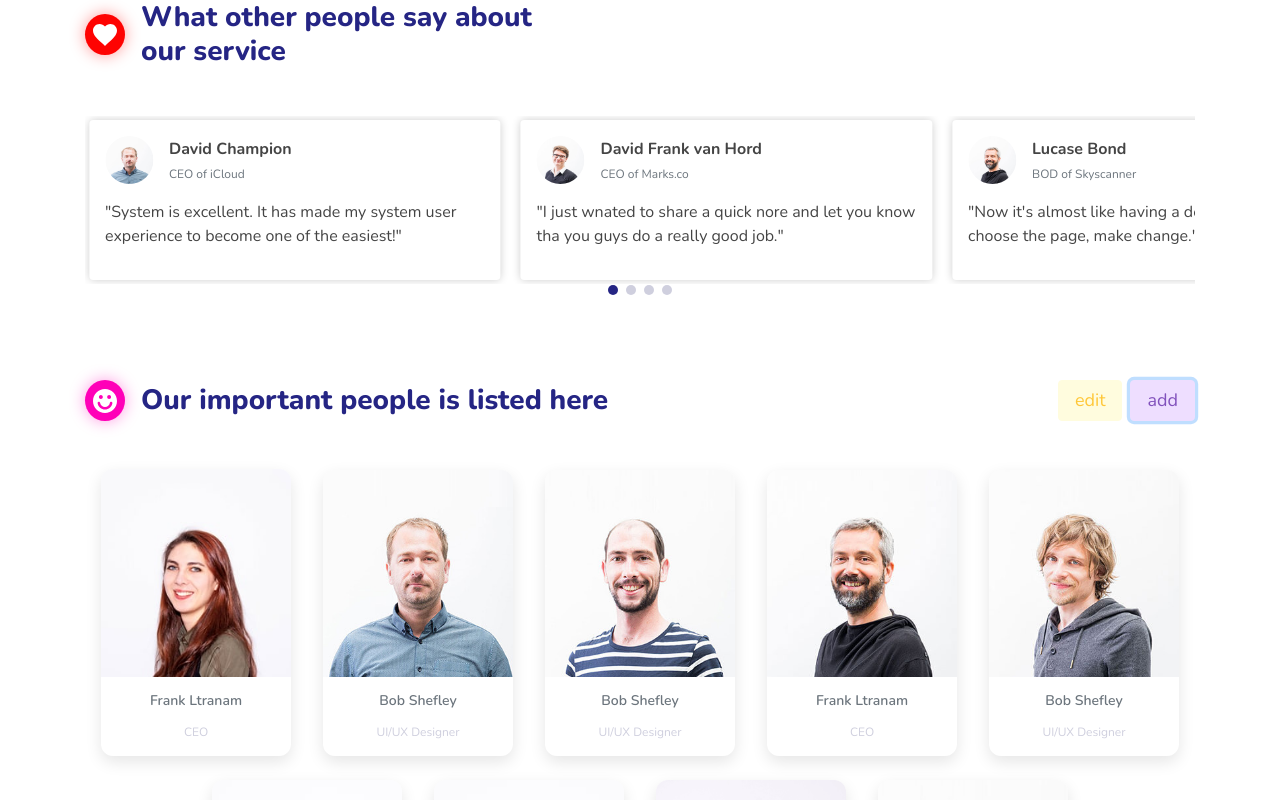
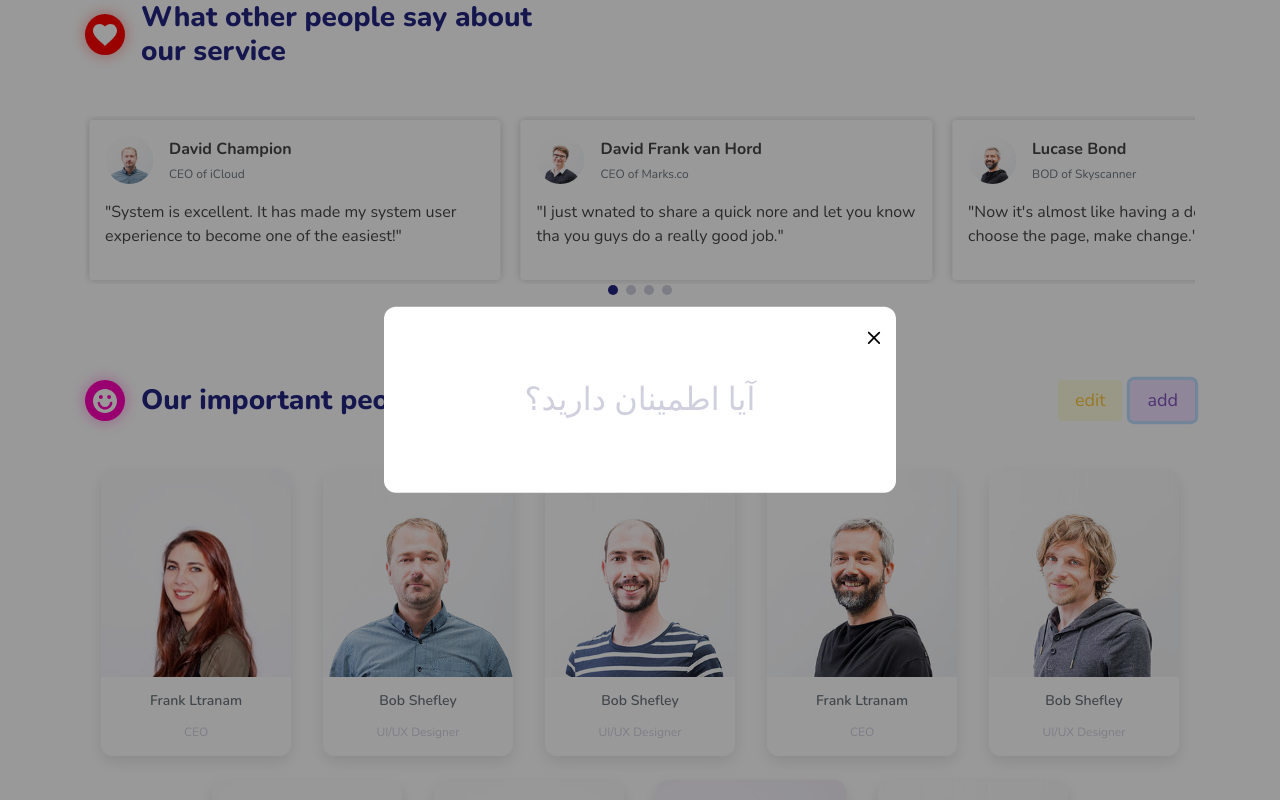
Before and after one commit to mmehdinasiri/Finology-Front-End-Assessment, a React (Create React App) app: page / in a window 1280 px wide. Both pictures are taken after a click on the button "add". Shown: the part 1653-2453 px from the top of the page. Built offline with nearby package versions, Linux system fonts and the light colour scheme.

Commit message:
add modal component

```diff
--- a/public/index.html
+++ b/public/index.html
@@ -11,34 +11,13 @@
 		/>
 		<link rel="apple-touch-icon" href="%PUBLIC_URL%/logo192.png" />
 		<link rel="stylesheet" href="%PUBLIC_URL%/fonts/Nunito/fontNunito.css" />
-		<!--
-      manifest.json provides metadata used when your web app is installed on a
-      user's mobile device or desktop. See https://developers.google.com/web/fundamentals/web-app-manifest/
-    -->
+
 		<link rel="manifest" href="%PUBLIC_URL%/manifest.json" />
-		<!--
-      Notice the use of %PUBLIC_URL% in the tags above.
-      It will be replaced with the URL of the `public` folder during the build.
-      Only files inside the `public` folder can be referenced from the HTML.
-
-      Unlike "/favicon.ico" or "favicon.ico", "%PUBLIC_URL%/favicon.ico" will
-      work correctly both with client-side routing and a non-root public URL.
-      Learn how to configure a non-root public URL by running `npm run build`.
-    -->
-		<title>React App</title>
+		<title>Finology Front-End Assessment</title>
 	</head>
 	<body>
 		<noscript>You need to enable JavaScript to run this app.</noscript>
 		<div id="root"></div>
-		<!--
-      This HTML file is a template.
-      If you open it directly in the browser, you will see an empty page.
-
-      You can add webfonts, meta tags, or analytics to this file.
-      The build step will place the bundled scripts into the <body> tag.
-
-      To begin the development, run `npm start` or `yarn start`.
-      To create a production bundle, use `npm run build` or `yarn build`.
-    -->
+		<div id="modal-root"></div>
 	</body>
 </html>
--- /dev/null
+++ b/src/components/Modal/Modal.tsx
@@ -0,0 +1,39 @@
+import React from 'react'
+import ReactDom from 'react-dom'
+
+interface IModal {
+	open: boolean
+	children: React.ReactElement | React.ReactElement[]
+	onClose: () => void
+}
+const modalRoot = document.getElementById('modal-root') as HTMLElement
+
+const Modal = ({ open, children, onClose }: IModal): JSX.Element | null => {
+	if (!open) return null
+
+	return ReactDom.createPortal(
+		<>
+			<div className='modal-overlay' onClick={onClose} />
+			<div className='modal-wrapper'>
+				<button className='modal-close-btn' onClick={onClose}>
+					<svg
+						width='1em'
+						height='1em'
+						viewBox='0 0 16 16'
+						className='bi bi-x'
+						fill='currentColor'
+						xmlns='http://www.w3.org/2000/svg'
+					>
+						<path
+							fillRule='evenodd'
+							d='M4.646 4.646a.5.5 0 0 1 .708 0L8 7.293l2.646-2.647a.5.5 0 0 1 .708.708L8.707 8l2.647 2.646a.5.5 0 0 1-.708.708L8 8.707l-2.646 2.647a.5.5 0 0 1-.708-.708L7.293 8 4.646 5.354a.5.5 0 0 1 0-.708z'
+						/>
+					</svg>
+				</button>
+				{children}
+			</div>
+		</>,
+		modalRoot
+	)
+}
+export default Modal
--- a/src/components/PeopleList/PeopleList.tsx
+++ b/src/components/PeopleList/PeopleList.tsx
@@ -1,5 +1,6 @@
 import { FC, useState } from 'react'
 import PeopleCard from './PeopleCard'
+import { Modal } from '../'
 import { ReactComponent as HappyFace } from '../../icons/happy-face.svg'
 import { ReactComponent as Garbage } from '../../icons/garbage.svg'
 import { v4 as uuidv4 } from 'uuid'
@@ -67,6 +68,7 @@ const UserList = [
 	}
 ]
 const PeopleList: FC = () => {
+	const [isModalOpen, setIsModalOpen] = useState<boolean>(false)
 	const [selectMode, setSelectMode] = useState<boolean>(false)
 	const [peopleList, setPeopleList] = useState<IPeople[]>(UserList)
 	const [selectList, setSelectList] = useState<IPeople[]>([])
@@ -113,6 +115,7 @@ const PeopleList: FC = () => {
 							<button
 								className='btn btn-add float-right px-3 font-18 '
 								type='button'
+								onClick={() => setIsModalOpen(true)}
 							>
 								add
 							</button>
@@ -157,6 +160,9 @@ const PeopleList: FC = () => {
 					</div>
 				</div>
 			</div>
+			<Modal open={isModalOpen} onClose={() => setIsModalOpen(false)}>
+				<h2 className='my-4'>آیا اطمینان دارید؟ </h2>
+			</Modal>
 		</div>
 	)
 }
--- a/src/components/index.ts
+++ b/src/components/index.ts
@@ -9,3 +9,4 @@ export { default as Input } from './Inputs/Input'
 export { default as Textarea } from './Inputs/Textarea'
 export { default as DropDown } from './Inputs/DropDown'
 export { default as PeopleList } from './PeopleList/PeopleList'
+export { default as Modal } from './Modal/Modal'
--- /dev/null
+++ b/src/scss/components/modal.scss
@@ -0,0 +1,34 @@
+.modal-wrapper {
+	position: fixed;
+	top: 50%;
+	left: 50%;
+	transform: translate(-50%, -50%);
+	background-color: white;
+	padding: 50px;
+	z-index: $base-z-index-modal-overlay + 1;
+	max-width: 80%;
+	min-width: 40%;
+	text-align: center;
+	border-radius: $people-card-radius;
+}
+.modal-overlay {
+	position: fixed;
+	top: 0;
+	left: 0;
+	right: 0;
+	bottom: 0;
+	background-color: $modal-overlay-bg;
+	z-index: $base-z-index-modal-overlay;
+}
+
+.modal-close-btn {
+	outline: none !important;
+	padding: 0;
+	border: 0;
+	vertical-align: baseline;
+	position: absolute;
+	top: rem(8px);
+	right: rem(8px);
+	font-size: rem(28px);
+	background-color: transparent;
+}
--- a/src/scss/components/peopleCard.scss
+++ b/src/scss/components/peopleCard.scss
@@ -15,7 +15,7 @@ $people-number-sm: 2;
 		(100% - (#{$people-margin} * #{$people-number * 2})) / #{$people-number}
 	);
 	box-shadow: $people-shadow;
-	border-radius: rem(12px);
+	border-radius: $people-card-radius;
 	margin: rem(0 $people-margin);
 	@include media-breakpoint-down(lg) {
 		width: calc(
@@ -82,7 +82,7 @@ $people-number-sm: 2;
 		}
 	}
 	img {
-		border-top-left-radius: rem(12px);
-		border-top-right-radius: rem(12px);
+		border-top-left-radius: $people-card-radius;
+		border-top-right-radius: $people-card-radius;
 	}
 }
--- a/src/scss/main.scss
+++ b/src/scss/main.scss
@@ -10,3 +10,4 @@
 
 @import './components/intro.scss';
 @import './components/peopleCard.scss';
+@import './components/modal.scss';
--- a/src/scss/setting.scss
+++ b/src/scss/setting.scss
@@ -25,7 +25,12 @@ $red-shadow: 0 0 rem(16px) 0 rgba($red, 0.4);
 $pink-shadow: 0 0 rem(16px) 0 rgba($pink, 0.4);
 $people-shadow: 0px 6px 1rem 0px rgba(0, 0, 0, 0.1);
 $people-shadow-hover: 0px 6px 1rem 0px rgba(0, 0, 0, 0.2);
+$modal-overlay-bg: rgba(0, 0, 0, 0.4);
 
 $base-z-index: 10;
+$base-z-index-modal-overlay: $base-z-index + 30;
+
+$people-card-radius: 12px;
+
 $header-height: 111px;
 $footer-height: 188px;
```
